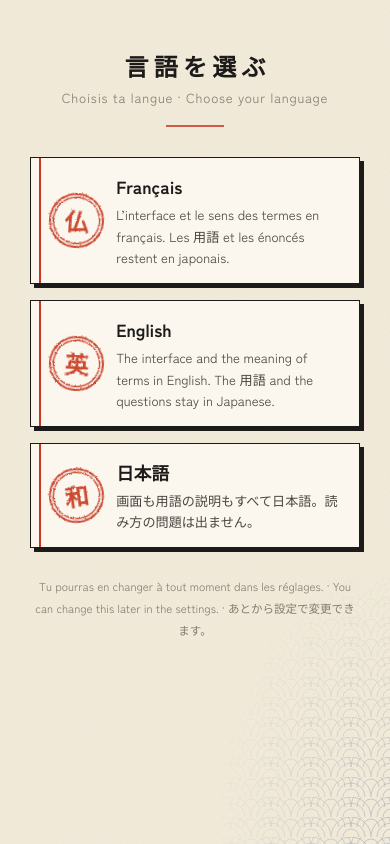
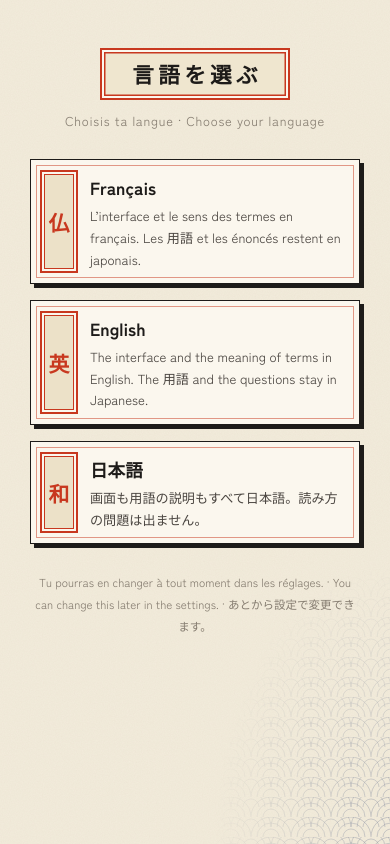
Before and after one commit to simondepussay/fe-etude, a plain HTML site: page web/index.html in a window 390 px wide. Drawn offline with Linux system fonts and the light colour scheme; a web font is replaced by a local one.

Commit message:
L’écran des langues, dessiné comme une estampe Meiji
En regardant les planches de meijishowa : un double filet autour de
la gravure, et le 題簽 — le cartouche de titre — collé au bord, fond
doré, encadré de vermillon, caractères à l’encre.

Le titre 言語を選ぶ passe dans un cartouche. Chaque langue devient une
planche : filet d’encre, ombre portée, filet vermillon intérieur, et
son 題簽 vertical portant 仏, 英 ou 和 — l’abréviation des
dictionnaires 仏和 et 英和. La langue retenue garde son 花丸.

Vérifié en clair, en sombre, et à 375 px.

```diff
--- a/web/app/style.css
+++ b/web/app/style.css
@@ -517,41 +517,55 @@ table.plan td { font: 700 1rem var(--jp); }
 .piege { margin-top: 10px; font-size: 13px; }
 .sous-cat { margin: 14px 0 6px; font-size: 13px; letter-spacing: .08em; text-transform: uppercase; color: var(--gris, #8a7f6d); }
 
-/* ── Premier écran : le choix de la langue, seul ── */
-.langpick { max-width: 560px; margin: 0 auto; padding: 52px 16px 64px; }
-.lp-titre { margin: 0; text-align: center; font-size: 2rem; letter-spacing: .22em; text-indent: .22em; }
-.lp-sub { margin: 6px 0 30px; text-align: center; font-size: .82rem; letter-spacing: .06em; color: var(--muted);
-  position: relative; padding-bottom: 18px; }
-.lp-sub::after { content: ""; position: absolute; left: 50%; bottom: 0; width: 58px; height: 2px;
-  margin-left: -29px; background: var(--shu); opacity: .8; }
+/* ── Premier écran : le choix de la langue ──
+   Dessiné comme une estampe de l’ère Meiji : double filet vermillon autour de
+   la planche, et 題簽 — le cartouche de titre vertical — en bordure gauche. */
+.langpick { max-width: 560px; margin: 0 auto; padding: 48px 16px 64px; }
+.lp-tete { display: grid; place-items: center; margin: 0 auto 10px; padding: 10px 26px; width: fit-content;
+  background: color-mix(in srgb, var(--kin) 16%, var(--sheet));
+  border: 2px solid var(--shu); box-shadow: inset 0 0 0 2px var(--sheet), inset 0 0 0 3.5px var(--shu); }
+.lp-titre { margin: 0; font-size: 1.7rem; letter-spacing: .2em; text-indent: .2em; }
+.lp-sub { margin: 0 0 28px; text-align: center; font-size: .8rem; letter-spacing: .06em; color: var(--muted); }
 .lp-list { display: flex; flex-direction: column; gap: 16px; }
 
-/* Chaque langue est une feuille tamponnée, comme les cartes du reste du site */
 .lp-card {
-    position: relative; display: flex; align-items: center; gap: 16px; width: 100%;
-    padding: 16px 20px 16px 22px; text-align: left; cursor: pointer;
+    position: relative; display: flex; align-items: stretch; gap: 0; width: 100%;
+    padding: 0; text-align: left; cursor: pointer; overflow: hidden;
     background: var(--sheet); color: var(--ink);
     border: 1.5px solid var(--ink); box-shadow: var(--press);
-    background-image: linear-gradient(90deg, transparent 0 8px, var(--shu) 8px 9.5px, transparent 9.5px);
     transition: transform .14s, box-shadow .14s;
 }
+.lp-card::after {   /* le filet intérieur de la planche */
+    content: ""; position: absolute; inset: 5px; border: 1px solid var(--shu);
+    opacity: .5; pointer-events: none;
+}
 .lp-card:hover, .lp-card:focus-visible { transform: translate(-2px, -2px); box-shadow: 6px 6px 0 var(--ink); }
+.lp-card:hover::after, .lp-card:focus-visible::after { opacity: .9; }
 .lp-card:active { transform: translate(2px, 2px); box-shadow: var(--press-sm); }
-.lp-card.on { background-image: linear-gradient(90deg, transparent 0 8px, var(--shu) 8px 9.5px, transparent 9.5px),
-    linear-gradient(color-mix(in srgb, var(--kin) 12%, transparent), color-mix(in srgb, var(--kin) 12%, transparent)); }
-.lp-han { flex: none; font-size: 1.5rem; }
-.lp-texte { display: block; min-width: 0; }
+.lp-card.on { background: color-mix(in srgb, var(--kin) 10%, var(--sheet)); }
+
+/* 題簽 : le cartouche de titre, collé au bord comme sur les estampes */
+.lp-daisen {
+    flex: none; width: 46px; margin: 12px 16px 12px 12px;
+    display: grid; place-items: center;
+    font: 700 1.6rem var(--jp); color: var(--shu);
+    background: color-mix(in srgb, var(--kin) 20%, var(--sheet));
+    border: 2px solid var(--shu);
+    box-shadow: inset 0 0 0 2px var(--sheet), inset 0 0 0 3px var(--shu);
+}
+.lp-texte { display: block; min-width: 0; padding: 16px 20px 16px 0; align-self: center; }
 .lp-nom { display: block; font-size: 1.25rem; font-weight: 700; margin-bottom: 3px; }
 .lp-note { display: block; font-size: .82rem; line-height: 1.65; color: var(--ink-2); }
-.lp-card .hanamaru { left: auto; right: 10px; top: 50%; width: 52px; height: 52px; margin-top: -26px; opacity: .9; }
-.lp-card.on .lp-texte { padding-right: 58px; }   /* le 花丸 ne doit pas tomber sur le texte */
+.lp-card .hanamaru { left: auto; right: 12px; top: 50%; width: 52px; height: 52px; margin-top: -26px; opacity: .9; }
+.lp-card.on .lp-texte { padding-right: 70px; }
 .lp-pied { margin: 28px 0 0; text-align: center; font-size: .72rem; line-height: 1.9; color: var(--muted); }
 .lang-rappel { margin: 0 0 14px; }
 @media (max-width: 480px) {
-    .langpick { padding: 30px 14px 48px; }
-    .lp-titre { font-size: 1.5rem; }
-    .lp-card { padding: 14px 16px 14px 18px; gap: 12px; }
+    .langpick { padding: 28px 14px 48px; }
+    .lp-titre { font-size: 1.35rem; }
+    .lp-daisen { width: 38px; margin: 10px 12px 10px 9px; font-size: 1.3rem; }
+    .lp-texte { padding: 13px 15px 13px 0; }
     .lp-nom { font-size: 1.1rem; }
-    .lp-card .hanamaru { width: 42px; height: 42px; margin-top: -21px; right: 6px; }
-    .lp-card.on .lp-texte { padding-right: 44px; }
+    .lp-card .hanamaru { width: 42px; height: 42px; margin-top: -21px; right: 8px; }
+    .lp-card.on .lp-texte { padding-right: 54px; }
 }
--- a/web/app/ui.js
+++ b/web/app/ui.js
@@ -84,12 +84,12 @@
     ["ja", "和", "日本語", "画面も用語の説明もすべて日本語。読み方の問題は出ません。"]
   ];
   VIEWS.langpick = () => `<section class="langpick">
-    <h1 class="jp lp-titre">言語を選ぶ</h1>
+    <div class="lp-tete"><h1 class="jp lp-titre">言語を選ぶ</h1></div>
     <p class="lp-sub">Choisis ta langue · Choose your language</p>
     <div class="lp-list">${LANGUES.map(([id, han, nom, note]) => {
       const choisi = J.S.langChosen && J.lang() === id;
       return `<button class="lp-card ${choisi ? "on" : ""}" data-act="pick-lang" data-l="${id}" lang="${id}">
-        <span class="stamp lp-han" style="--r:${rot(id)}deg">${han}</span>
+        <span class="lp-daisen jp" aria-hidden="true">${han}</span>
         <span class="lp-texte"><span class="lp-nom">${nom}</span><span class="lp-note">${note}</span></span>
         ${choisi ? HANAMARU : ""}</button>`;
     }).join("")}</div>
```
